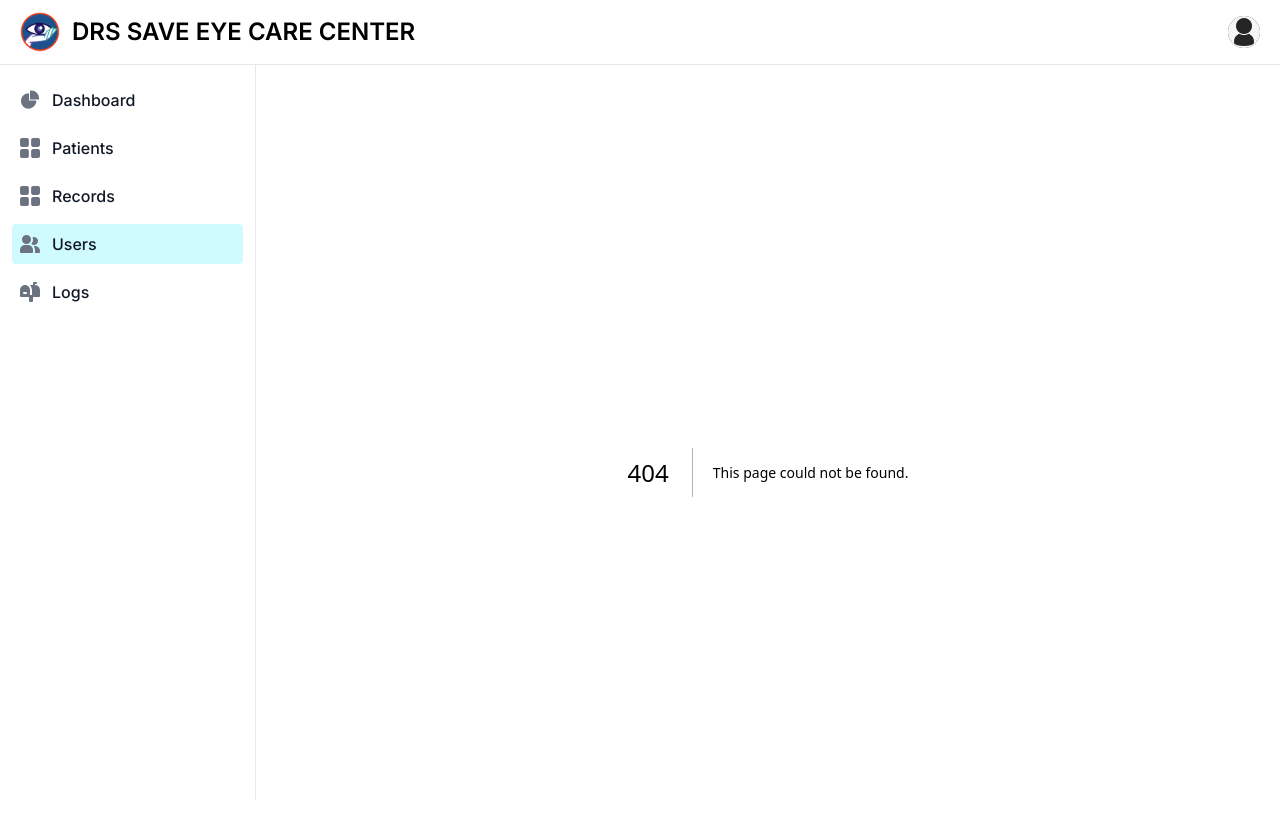
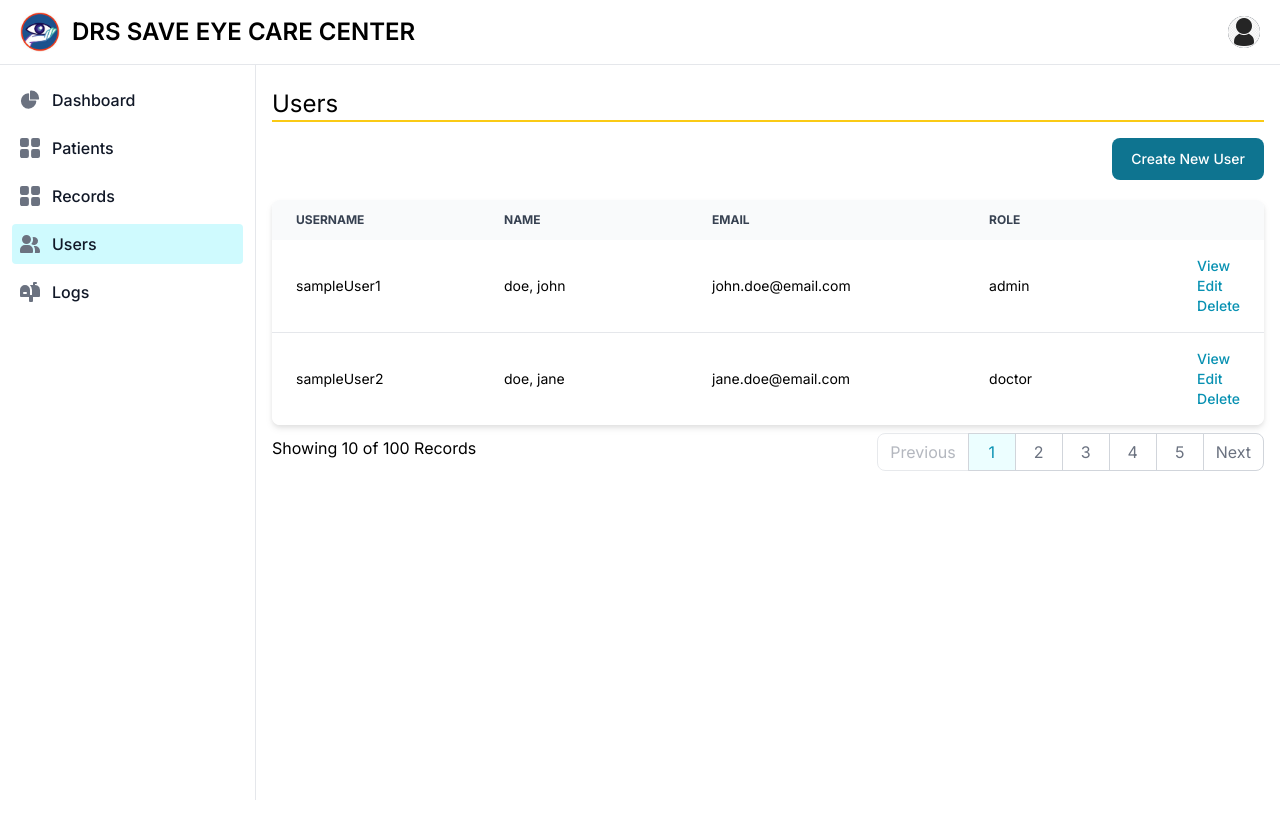
Before and after one commit to lesterodra/patient-record-web, a Next.js app: page /users in a window 1280 px wide. Before the commit this address had no page. Shown: the top 838 px of the page. After the commit the page ends 800 px from the top, so only its background shows below. Built offline with nearby package versions, Linux system fonts and the light colour scheme.

Commit message:
use list page

```diff
--- a/src/app/(pages)/patients/components/CreatePatientModal.tsx
+++ b/src/app/(pages)/patients/components/CreatePatientModal.tsx
@@ -3,7 +3,6 @@
 import { Button, Modal } from "flowbite-react";
 import { useState } from "react";
 import PersonalInformationInput from "./PersonalInformationInput";
-import MedicalInformationInput from "./MedicalInformationInput";
 
 const CreatePatientModal = () => {
   const [isOpen, setIsOpen] = useState<boolean>(false);
--- /dev/null
+++ b/src/app/(pages)/users/components/CreateUserModal.tsx
@@ -0,0 +1,39 @@
+"use client";
+
+import Dropdown from "@/app/components/Dropdown";
+import LabeledInput from "@/app/components/LabeledInput";
+import { Button, Modal } from "flowbite-react";
+import { useState } from "react";
+
+const CreateUserModal = () => {
+  const [isOpen, setIsOpen] = useState<boolean>(false);
+
+  return (
+    <>
+      <Button onClick={() => setIsOpen(true)}>Create New User</Button>
+      <Modal show={isOpen} size="2xl" onClose={() => setIsOpen(false)}>
+        <Modal.Header>Create User Information</Modal.Header>
+        <Modal.Body>
+          <div className="space-y-6">
+            <div className="flex gap-10">
+              <LabeledInput label="First Name" />
+              <LabeledInput label="Last Name" />
+            </div>
+            <div className="flex gap-10">
+              <LabeledInput label="Email" />
+              <Dropdown label="Role" options={["Admin", "Doctor"]} />
+            </div>
+          </div>
+        </Modal.Body>
+        <Modal.Footer className="flex justify-end">
+          <Button onClick={() => {}}>Create</Button>
+          <Button color="red" onClick={() => setIsOpen(false)}>
+            Cancel
+          </Button>
+        </Modal.Footer>
+      </Modal>
+    </>
+  );
+};
+
+export default CreateUserModal;
--- /dev/null
+++ b/src/app/(pages)/users/components/UserList.tsx
@@ -0,0 +1,98 @@
+"use client";
+
+import { useState } from "react";
+import ConfirmationDialog from "@/app/components/ConfirmationDialog";
+import { Pagination, Table } from "flowbite-react";
+
+const sampleUsers = [
+  {
+    id: 1,
+    username: "sampleUser1",
+    firstName: "john",
+    lastName: "doe",
+    email: "john.doe@email.com",
+    role: "admin",
+  },
+  {
+    id: 2,
+    username: "sampleUser2",
+    firstName: "jane",
+    lastName: "doe",
+    email: "jane.doe@email.com",
+    role: "doctor",
+  },
+];
+
+const UserList = () => {
+  const [isDialogOpen, setIsDialogOpen] = useState<boolean>(false);
+
+  return (
+    <>
+      <ConfirmationDialog isOpen={isDialogOpen} setIsOpen={setIsDialogOpen} />
+      <div className="mt-5">
+        <Table hoverable>
+          <Table.Head>
+            <Table.HeadCell className="w-52">Username</Table.HeadCell>
+            <Table.HeadCell className="w-52">Name</Table.HeadCell>
+            <Table.HeadCell>Email</Table.HeadCell>
+            <Table.HeadCell className="w-52">Role</Table.HeadCell>
+            <Table.HeadCell className="w-3">
+              <span className="sr-only">Edit</span>
+            </Table.HeadCell>
+          </Table.Head>
+          <Table.Body className="divide-y">
+            {sampleUsers.map((user) => (
+              <Table.Row
+                key={user.id}
+                className="bg-white text-black dark:border-gray-700 dark:bg-gray-800"
+              >
+                <Table.Cell>{user.username}</Table.Cell>
+                <Table.Cell className="text-black">
+                  {`${user.lastName}, ${user.firstName}`}
+                </Table.Cell>
+                <Table.Cell>{user.email}</Table.Cell>
+                <Table.Cell>{user.role}</Table.Cell>
+                <Table.Cell>
+                  <p
+                    className="font-medium text-cyan-600 hover:underline dark:text-cyan-500 cursor-pointer"
+                    onClick={() => {}}
+                  >
+                    View
+                  </p>
+                  <p
+                    className="font-medium text-cyan-600 hover:underline dark:text-cyan-500 cursor-pointer"
+                    onClick={() => {}}
+                  >
+                    Edit
+                  </p>
+                  <p
+                    onClick={() => {
+                      setIsDialogOpen(true);
+                    }}
+                    className="font-medium text-cyan-600 hover:underline dark:text-cyan-500 cursor-pointer"
+                  >
+                    Delete
+                  </p>
+                </Table.Cell>
+              </Table.Row>
+            ))}
+          </Table.Body>
+        </Table>
+        <div className="flex justify-between items-center">
+          <div>
+            <p>Showing 10 of 100 Records</p>
+          </div>
+          <Pagination
+            currentPage={1}
+            onPageChange={(page) => {
+              // setCurrentPage(page);
+            }}
+            totalPages={100}
+          />
+        </div>
+      </div>
+    </>
+  );
+};
+
+export default UserList;
--- /dev/null
+++ b/src/app/(pages)/users/page.tsx
@@ -0,0 +1,16 @@
+import PageHeading from "@/app/components/PageHeading";
+import UserList from "./components/UserList";
+import CreateUserModal from "./components/CreateUserModal";
+
+const Users = () => {
+  return (
+    <PageHeading pageTitle="Users">
+      <div className="flex justify-end">
+        <CreateUserModal />
+      </div>
+      <UserList />
+    </PageHeading>
+  );
+};
+
+export default Users;
--- /dev/null
+++ b/src/app/components/ConfirmationDialog.tsx
@@ -0,0 +1,28 @@
+import { Button, Modal } from "flowbite-react";
+
+const ConfirmationDialog = ({
+  isOpen,
+  setIsOpen,
+}: {
+  isOpen: boolean;
+  setIsOpen: any;
+}) => {
+  return (
+    <Modal show={isOpen} size="sm" onClose={() => setIsOpen(false)}>
+      <Modal.Header>Confirmation!</Modal.Header>
+      <Modal.Body>
+        <div className="space-y-6">
+          <p>Are you sure you want to delete?</p>
+        </div>
+      </Modal.Body>
+      <Modal.Footer className="flex justify-end">
+        <Button onClick={() => {}}>Yes</Button>
+        <Button color="red" onClick={() => setIsOpen(false)}>
+          No
+        </Button>
+      </Modal.Footer>
+    </Modal>
+  );
+};
+
+export default ConfirmationDialog;
```
